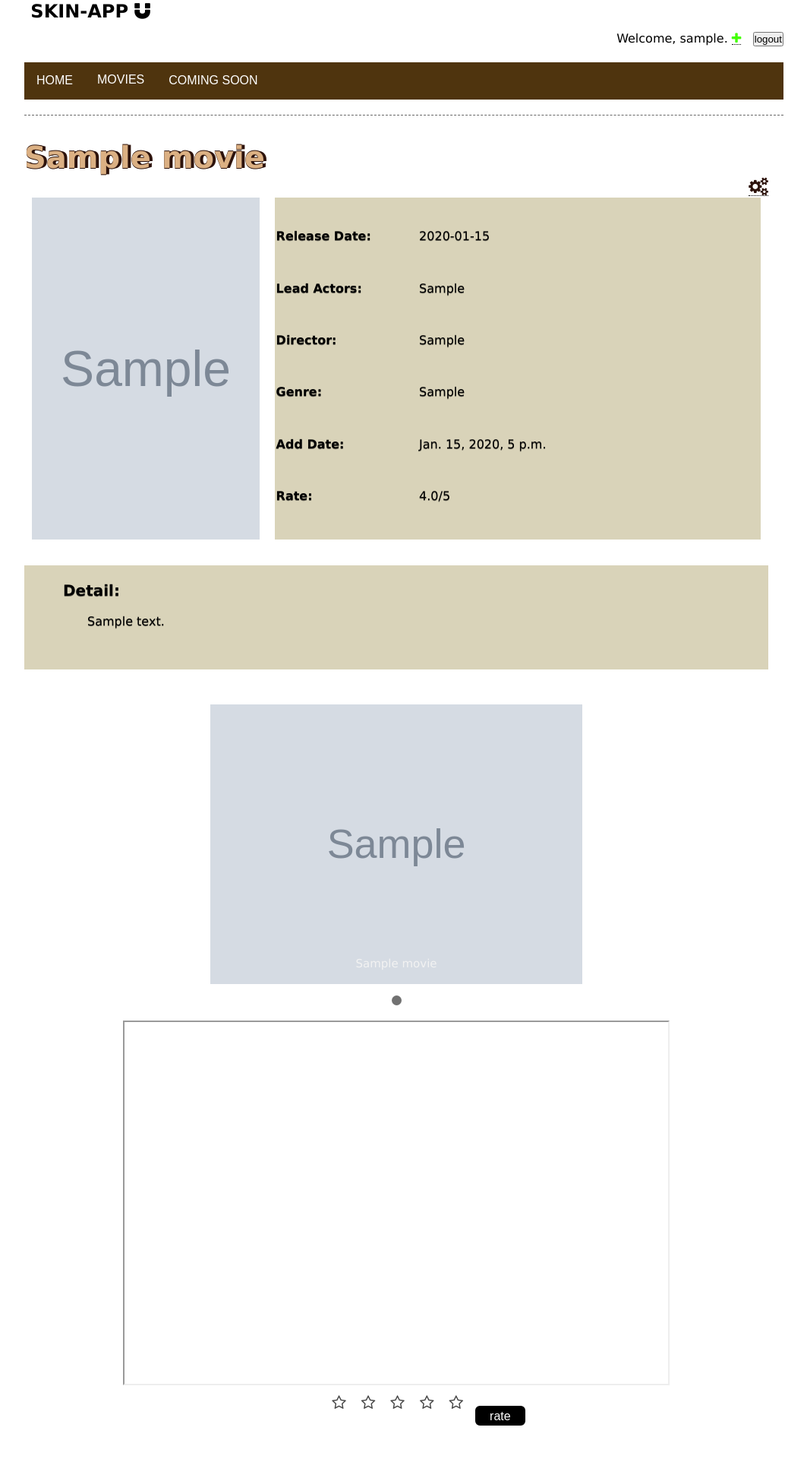
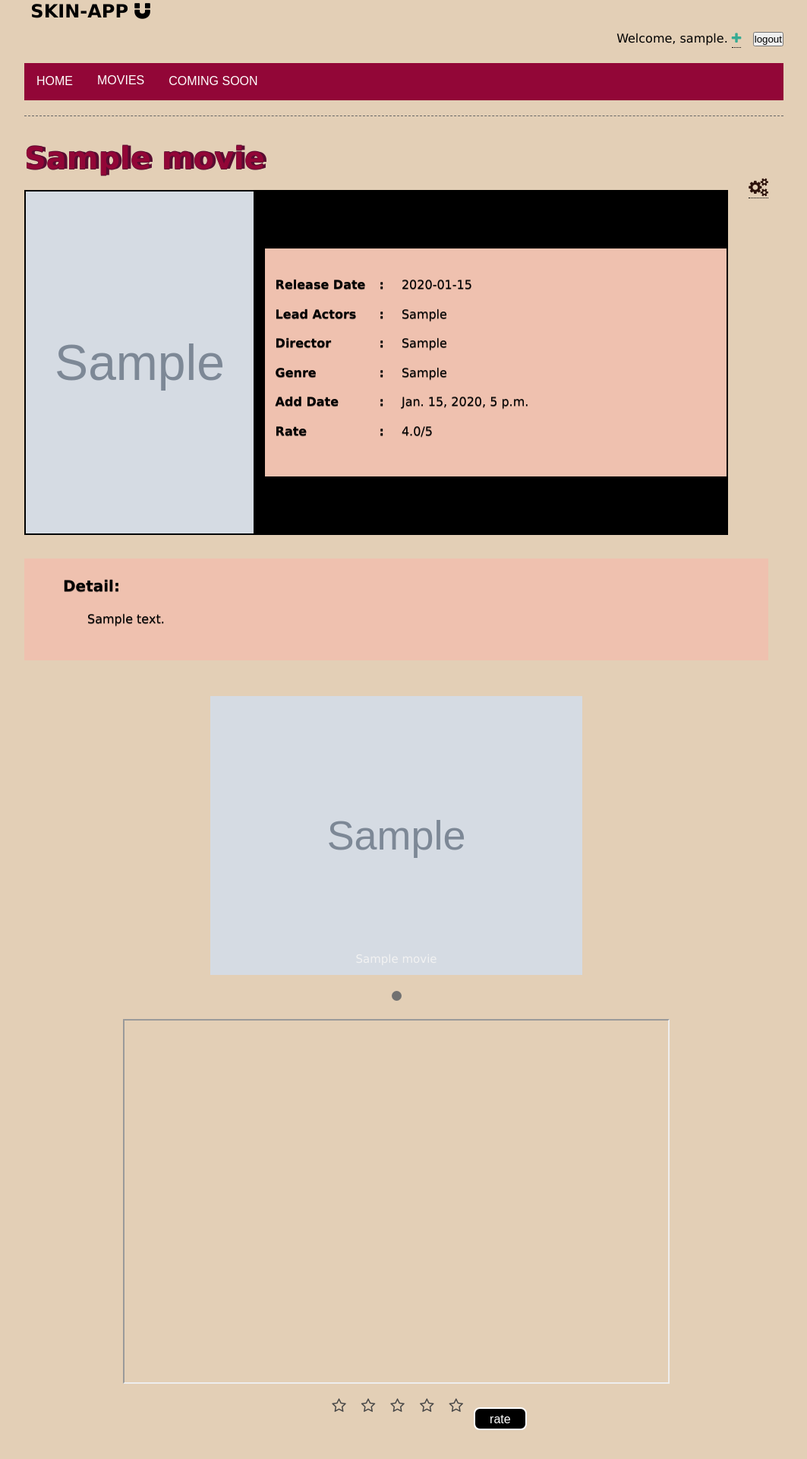
Before and after one commit to samkok54/projectHCI, a Django app: page /movie_detail/1/ in a window 1280 px wide. Shown: the top 1920 px of the page at 76% size, without its empty margins (108-1171 px from the left). Run offline with Django 3.2, Linux system fonts and the light colour scheme; a user stored in the database is signed in; tables that the repository leaves empty hold one stand-in row (values such as "Sample post"); grey boxes marked "Sample" are stand-in pictures; some libraries are stand-ins or nearby versions.

Commit message:
6/5/17 v2

```diff
--- a/MovieRate/static/style/dropdown.css
+++ b/MovieRate/static/style/dropdown.css
@@ -1,6 +1,6 @@
 .container {
     overflow: hidden;
-    background-color: #4f340e;
+    background-color: #920637;
     font-family: Arial;
 }
 
@@ -28,7 +28,7 @@
 }
 
 .container a:hover, .dropdown:hover .dropbtn {
-    background-color: #b19881;
+    background-color: #ff544e;
 }
 
 .dropdown-content {
--- a/MovieRate/static/style/style.css
+++ b/MovieRate/static/style/style.css
@@ -1,5 +1,6 @@
 
 * { margin: 0; padding: 0; outline:0; }
+
 
 body {
     font-size: 12px;
@@ -8,9 +9,17 @@ body {
     color: #000;
     /*background: url('images/body-bg.gif');
     background-attachment:scroll;*/
-    background: #FFFFFF;
+    background: #E3CFB6;
 }
-
+.logo{
+   background-image: url('images/logo2.png');
+   background-repeat: no-repeat;
+   padding-left:20px;
+   width:100%;
+   height:150px;
+   margin:0;
+   padding:0;
+}
 a { color: #e7b038; text-decoration: underline; cursor:pointer; }
 .nameM { color: #333;
   text-decoration: none;
@@ -24,8 +33,15 @@ a:hover { text-decoration: none; }
 a img { border: 0; width:140px; height:200px;}
 table { border: 0; width:200px;}
 
+.step-links a{
+ color: #ff544e; text-decoration: underline; cursor:pointer;
+}
+.step-links a:hover{
+ color: #920637; text-decoration: none; cursor:pointer;
+}
+
 h2 { font-size:20px; color:#523029; font-weight:bold; }
-h12 { font-size:40px; color:#dbb083; text-shadow:4px 0 #2d130c, 0 1px #2d130c, 1px 0 #2d130c, 0 -1px #2d130c;
+h12 { font-size:40px; color:#920637; text-shadow:4px 0 #580c31, 0 1px #580c31, 1px 0 #580c31, 0 -1px #580c31;
 font-weight:bold; }
 
 p {
@@ -257,11 +273,11 @@ height: 30px
 	margin: 0 0 0 65px;
 }
 
-.test{
-background: #d9d3b9;
+div .test{
+background: #efc1af;
 width:100%;
 text-shadow: 0 1px 0 rgba(0,0,0,.50);
-font-size: 20px;
+font-size: 16px;
 }
 .wTable table{
 width:500px;
@@ -305,13 +321,13 @@ color : #A4A4A4;
 footer {
     padding: 1em;
     color: white;
-    background-color: black;
+    background-color: #920637;
     clear: left;
     text-align: center;
 }
-.btn3{  color: #42FF00;
+.btn3{  color: #36ab93;
 }
-.btn3:hover{  color: red;
+.btn3:hover{  color:#143042;
 }
 
 .btn4{  color: #2d130c;
@@ -320,7 +336,7 @@ footer {
 .btn4:hover{  color: #dbb083;
 }
 
-.icon2{  color: #848484;
+.icon2{  color: #2d130c;
 }
 .tooltip {
     position: relative;
@@ -352,19 +368,3 @@ footer {
 .newline{
   white-space: pre-line;
 }
-
-#images {
-
-    float: left;
-    width: 100px;
-    height: 100px;
-    position: relative
-}
-
-.del_photo {
-    position: absolute;
-    right: 0;
-    top: 0;
-    float:right;
-    margin:5px 5px 0 0;
-}
--- a/MovieRate/templates/detail.html
+++ b/MovieRate/templates/detail.html
@@ -1,3 +1,5 @@
+<!DOCTYPE html>
+
 <html>
     <head>
         <title>SKIN-APP</title>
@@ -106,7 +108,7 @@ window.onclick = function(e) {
   </div>
 
 <p align="center">
-<table id="id_list_table" align="center">
+<table id="id_list_table" align="center" style="background:black;">
 <tr ><td>
 
 {% if movie_.poster != "" %}
@@ -118,85 +120,81 @@ window.onclick = function(e) {
 </td><td>&nbsp;&nbsp;&nbsp;</td>
 <td>
    <div class="test">
-<table id="id_list_table" align="center" height=450 >
+<table id="id_list_table" align="center" height="300px" width="50%">
 
 <tr><td >
 <div class="cleaner h15"></div>
 </td><td><div class="cleaner h15"></div>
+</td><td><div class="cleaner h15"></div>
 </td></tr>
 
 <tr ><td>
-<b>Release&nbsp;Date:&nbsp;&nbsp;&nbsp;&nbsp;&nbsp;&nbsp;&nbsp;&nbsp;&nbsp;&nbsp;&nbsp;</b></td><td>
+<b>&nbsp;&nbsp;Release&nbsp;Date&emsp;</b></td>
+<td><b>:</b></td>
+<td> &emsp;
 {% if movie_.release_date != "" %} {{ movie_.release_date }}
 {% else %}
 -
 {% endif%}</td></tr>
 
-<tr><td >
-<div class="cleaner h15"></div>
-</td><td><div class="cleaner h15"></div>
-</td></tr>
+
 
 <tr><td>
-<b>Lead&nbsp;Actors:&nbsp;&nbsp;</b></td><td>{% if movie_.lead_actors != "" %} {{ movie_.lead_actors }}
+<b>&nbsp;&nbsp;Lead&nbsp;Actors&emsp;</b></td>
+<td><b>:</b></td>
+<td>&emsp;{% if movie_.lead_actors != "" %} {{ movie_.lead_actors }}
 {% else %}
 -
 {% endif%}  </td></tr>
 
-<tr><td>
-<div class="cleaner h15"></div>
-</td><td><div class="cleaner h15"></div>
-</td></tr>
 
 <tr><td>
-<b>Director: </b></td><td>
-{% if movie_.director != "" %} {{ movie_.director }}
+<b>&nbsp;&nbsp;Director&emsp;</b></td><td>
+<b>:</b></td><td>
+&emsp;{% if movie_.director != "" %} {{ movie_.director }}
 {% else %}
 -
 {% endif%}  </td></tr>
 
-<tr><td>
-<div class="cleaner h15"></div>
-</td><td><div class="cleaner h15"></div>
-</td></tr>
+
 
 <tr><td>
-<b>Genre:  </b></td><td>
-{% if movie_.genre  != "" %} {{ movie_.genre }}
+<b>&nbsp;&nbsp;Genre&emsp; </b></td>
+<td>
+<b>:</b></td>
+<td>
+&emsp;{% if movie_.genre  != "" %} {{ movie_.genre }}
 {% else %}
 -
 {% endif%} </td></tr>
 
 
 
+
+
 <tr><td>
-<div class="cleaner h15"></div>
-</td><td><div class="cleaner h15"></div>
-</td></tr>
+<b>&nbsp;&nbsp;Add&nbsp;Date&emsp; </b></td>
+<td>
+<b>:</b></td>
+<td>
+&emsp;{% if movie_.add_date  != "" %} {{ movie_.add_date }}
+{% else %}
+-
+{% endif%}   </td></tr>
 
 
 
 <tr><td>
-<b>Add&nbsp;Date: </b></td><td>
-{% if movie_.add_date  != "" %} {{ movie_.add_date }}
-{% else %}
--
-{% endif%}   </td></tr>
-
-<tr><td>
-<div class="cleaner h15"></div>
-</td><td><div class="cleaner h15"></div>
-</td></tr>
-
-<tr><td>
-<b>Rate:  </b></td><td>
-{% if movie_.rate != 0.0 %}  {{ movie_.rate }}/5
+<b>&nbsp;&nbsp;Rate&emsp;  </b></td><td>
+<b>:</b></td><td>
+&emsp;{% if movie_.rate != 0.0 %}  {{ movie_.rate }}/5
 {% else %}
 -
 {% endif%} </td></tr>
 
 
 <tr><td>
+</td><td>
 </td><td width=500px>
 &nbsp;&nbsp;&nbsp;&nbsp;&nbsp;&nbsp;&nbsp;&nbsp;&nbsp;&nbsp;&nbsp;&nbsp;&nbsp;&nbsp;&nbsp;&nbsp;&nbsp;&nbsp;&nbsp;&nbsp;&nbsp;&nbsp;&nbsp;&nbsp;&nbsp;&nbsp;&nbsp;&nbsp;&nbsp;&nbsp;&nbsp;&nbsp;&nbsp;&nbsp;&nbsp;&nbsp;&nbsp;&nbsp;&nbsp;&nbsp;&nbsp;&nbsp;&nbsp;&nbsp;&nbsp;&nbsp;&nbsp;&nbsp;&nbsp;&nbsp;&nbsp;&nbsp;&nbsp;&nbsp;&nbsp;&nbsp;&nbsp;&nbsp;&nbsp;&nbsp;&nbsp;&nbsp;&nbsp;&nbsp;&nbsp;&nbsp;&nbsp;&nbsp;&nbsp;&nbsp;&nbsp;&nbsp;&nbsp;&nbsp;&nbsp;&nbsp;&nbsp;&nbsp;&nbsp;&nbsp;&nbsp;&nbsp;&nbsp;&nbsp;&nbsp;&nbsp;&nbsp;&nbsp;</td></tr>
 </table>
```
Also changed, not shown: MovieRate/file.xml (+2 -1 lines), MovieRate/templates/commingsoon.html (+5 -5 lines), MovieRate/templates/mostcomment.html (+8 -6 lines), MovieRate/templates/movienow.html (+8 -5 lines), MovieRate/templates/showall.html (+11 -11 lines), MovieRate/templates/toprate.html (+5 -5 lines), MovieRate/static/style/images/logo2.png (added), MovieRate/static/style/images/logo2222.png (added), MovieRate/static/style/images/logo5.jpg (added), 2 other files.
